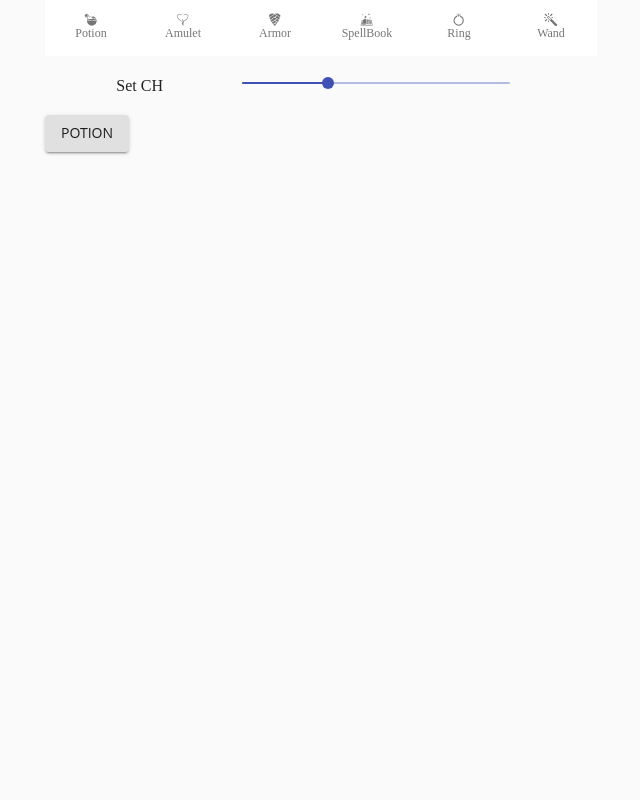
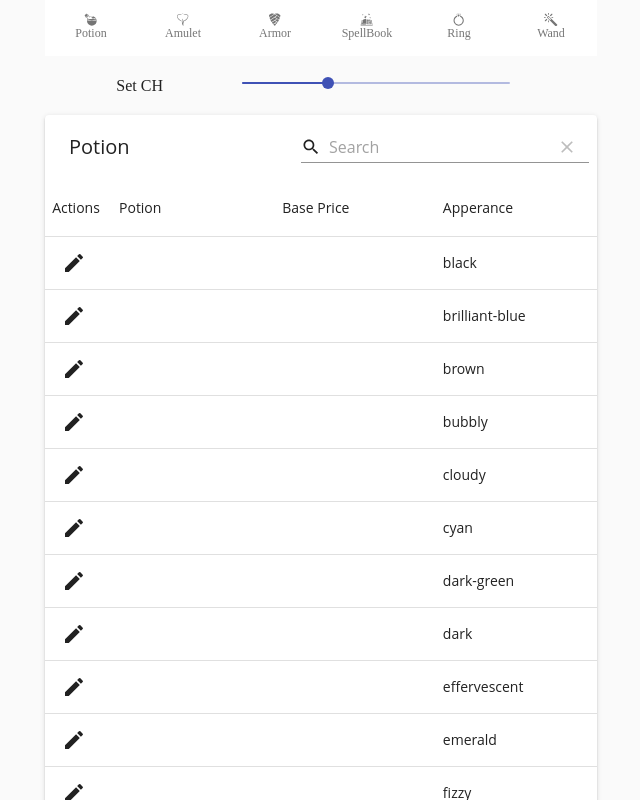
Before and after one commit to Hajin-dev/Nethack-ID-MEMO, a React (Create React App) app: page /Potion in a window 1280 px wide. Shown: the top 800 px of the page, without its empty margins (319-959 px from the left). Built offline with nearby package versions, Linux system fonts and the light colour scheme.

Commit message:
add price

```diff
--- a/src/App.js
+++ b/src/App.js
@@ -75,6 +75,33 @@ function App() {
     {no:7, ap: "hexagonal", name: 0},
     {no:8, ap: "octagonal", name: 0},
   ])
+  const [potionDB,setPotion] = useState( [
+    {no:0,ap: "black",base:0, name: 0},
+    {no:1,ap: "brilliant-blue",base:0, name: 0},
+    {no:2,ap: "brown",base:0, name: 0},
+    {no:3,ap: "bubbly",base:0, name: 0},
+    {no:4,ap: "cloudy",base:0, name: 0},
+    {no:5,ap: "cyan",base:0, name: 0},
+    {no:6,ap: "dark-green",base:0, name: 0},
+    {no:7,ap: "dark",base:0, name: 0},
+    {no:8,ap: "effervescent",base:0, name: 0},
+    {no:9,ap: "emerald",base:0, name: 0},
+    {no:10,ap: "fizzy",base:0, name: 0},
+    {no:11,ap: "golden",base:0, name: 0},
+    {no:12,ap: "magenta",base:0, name: 0},
+    {no:13,ap: "milky",base:0, name: 0},
+    {no:14,ap: "murky",base:0, name: 0},
+    {no:15,ap: "orange",base:0, name: 0},
+    {no:16,ap: "pink",base:0, name: 0},
+    {no:17,ap: "puce",base:0, name: 0},
+    {no:18,ap: "purple-red",base:0, name: 0},
+    {no:19,ap: "ruby",base:0, name: 0},
+    {no:20,ap: "sky-blue",base:0, name: 0},
+    {no:21,ap: "smoky",base:0, name: 0},
+    {no:22,ap: "swirly",base:0, name: 0},
+    {no:23,ap: "white",base:0, name: 0},
+    {no:24,ap: "yellow",base:0, name: 0},
+  ])
   var k = 1;
   function setValue (){ //CH에 따른 가격 보정 (price will multiplied by CH )
     if (ch<6) k=2;
@@ -90,9 +117,14 @@ function App() {
     })
     console.log(theme)
     }
-  setValue()
+  setValue();
+  function calPotion(x) {
+    setPotion(x)
+  }
   const handleChange = (event, newValue) => {
     setCh(newValue);
+    setValue();
+    console.log(price)
   };
   const classes = useStyles();
   return(
@@ -117,7 +149,7 @@ function App() {
         <Route path="/Armor" theme={theme} element={<Armor/>} />
         <Route path="/Scroll" theme={theme} element={<Scroll/>} />
         <Route path="/SpellBook" theme={theme} element={<SpellBook/>} />
-        <Route path="/Potion" theme={theme} element={<Potion/>} />
+        <Route path="/Potion" theme={theme} element={<Potion potionDB={potionDB} setPotion={calPotion}/>} />
         <Route path="/Ring" theme={theme} element={<Ring/>} />
         <Route path="/Wand" theme={theme} element={<Wand/>} />
       </Routes>
--- a/src/pages/Amulet.js
+++ b/src/pages/Amulet.js
@@ -38,7 +38,6 @@ const tableIcons = {
   };
 function Amulet(props) {
   const columns = [
-
     { field: "name",title: "Amulet",  canEdit: "always",
     validate: rowData=>{
       for (let x of props.amuletDB){
--- a/src/pages/Potion.js
+++ b/src/pages/Potion.js
@@ -1,7 +1,134 @@
-import * as React from 'react';
-import Button from '@material-ui/core/Button';
+import React, { forwardRef } from 'react';
+import MaterialTable from 'material-table';
 
-function Potion() {
-  return <Button variant="contained">Potion</Button>;
+import AddBox from '@material-ui/icons/AddBox';
+import ArrowDownward from '@material-ui/icons/ArrowDownward';
+import Check from '@material-ui/icons/Check';
+import ChevronLeft from '@material-ui/icons/ChevronLeft';
+import ChevronRight from '@material-ui/icons/ChevronRight';
+import Clear from '@material-ui/icons/Clear';
+import DeleteOutline from '@material-ui/icons/DeleteOutline';
+import Edit from '@material-ui/icons/Edit';
+import FilterList from '@material-ui/icons/FilterList';
+import FirstPage from '@material-ui/icons/FirstPage';
+import LastPage from '@material-ui/icons/LastPage';
+import Remove from '@material-ui/icons/Remove';
+import SaveAlt from '@material-ui/icons/SaveAlt';
+import Search from '@material-ui/icons/Search';
+import ViewColumn from '@material-ui/icons/ViewColumn';
+const tableIcons = {
+  Add: forwardRef((props, ref) => <AddBox {...props} ref={ref} />),
+  Check: forwardRef((props, ref) => <Check {...props} ref={ref} />),
+  Clear: forwardRef((props, ref) => <Clear {...props} ref={ref} />),
+  Delete: forwardRef((props, ref) => <DeleteOutline {...props} ref={ref} />),
+  DetailPanel: forwardRef((props, ref) => <ChevronRight {...props} ref={ref} />),
+  Edit: forwardRef((props, ref) => <Edit {...props} ref={ref} />),
+  Export: forwardRef((props, ref) => <SaveAlt {...props} ref={ref} />),
+  Filter: forwardRef((props, ref) => <FilterList {...props} ref={ref} />),
+  FirstPage: forwardRef((props, ref) => <FirstPage {...props} ref={ref} />),
+  LastPage: forwardRef((props, ref) => <LastPage {...props} ref={ref} />),
+  NextPage: forwardRef((props, ref) => <ChevronRight {...props} ref={ref} />),
+  PreviousPage: forwardRef((props, ref) => <ChevronLeft {...props} ref={ref} />),
+  ResetSearch: forwardRef((props, ref) => <Clear {...props} ref={ref} />),
+  Search: forwardRef((props, ref) => <Search {...props} ref={ref} />),
+  SortArrow: forwardRef((props, ref) => <ArrowDownward {...props} ref={ref} />),
+  ThirdStateCheck: forwardRef((props, ref) => <Remove {...props} ref={ref} />),
+  ViewColumn: forwardRef((props, ref) => <ViewColumn {...props} ref={ref} />)
+};
+function Potion(props) {
+  const columns = [
+    { field: "name",title: "Potion", canEdit: "always",
+    validate: rowData=>{
+      for (let x of props.potionDB){
+        if ((x.no !== rowData.no)&&(x.name === rowData.name)&&(rowData.name!==0)) return 'overlapped!'
+      }
+      return ''},
+    lookup: {
+      0:"",
+      1:"booze",
+      2:"fruit juice",
+      3:"see invisible",
+      4:"sickness",
+      5:"confusion",
+      6:"extra healing",
+      7:"hallucination",
+      8:"healing",
+      9:"restore ability",
+      10:"sleeping",
+      11:"blindness",
+      12:"gain energy",
+      13:"invisibility",
+      14:"monster detection",
+      15:"object detection",
+      16:"enlightenment",
+      17:"full healing",
+      18:"levitation",
+      19:"polymorph",
+      20:"speed",
+      21:"acid",
+      22:"oil",
+      23:"gain ability",
+      24:"gain level",
+      25:"paralysis"
+  }
+    },
+    { field:"name",title:"Base Price", editable:'never',
+  lookup:{
+    0: "",
+    1:50,
+    2:50,
+    3:50,
+    4:50,
+    5:100,
+    6:100,
+    7:100,
+    8:100,
+    9:100,
+    10:100,
+    11:150,
+    12:150,
+    13:150,
+    14:150,
+    15:150,
+    16:200,
+    17:200,
+    18:200,
+    19:200,
+    20:200,
+    21:250,
+    22:250,
+    23:300,
+    24:300,
+    25:300
+  }
+  },
+    { field: "ap",title: "Apperance", editable:'never'
+    }
+  ];
+  return (
+    <MaterialTable
+    title="Potion"
+    columns={columns}
+    data={props.potionDB}
+    icons={tableIcons}
+    editable={{
+      onRowUpdate: (newData, oldData) =>
+      new Promise((resolve, reject) => {
+      setTimeout(() => {
+        console.log(props.potionDB)
+        const dataUpdate = [...props.potionDB];
+        const index = oldData.tableData.id;
+        dataUpdate[index] = newData;
+        props.setPotion([...dataUpdate]);
+        resolve();
+      }, 500)
+    })
+    }}
+    options={{
+      paging:false
+    }}
+
+    />
+  )
 }
 export default Potion;
```
Also changed, not shown: src/pages/Amulet copy.js (deleted, +0 -44 lines).
